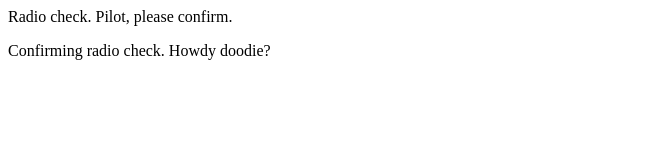
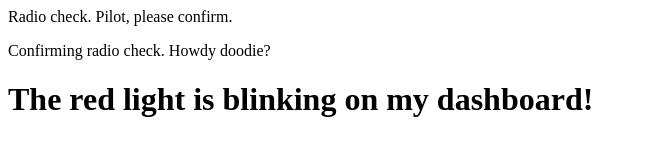
Before and after one commit to lucible/lc101-class13-studio, a plain HTML site: page index.html in a window 1280 px wide. Shown: the whole page, without its empty margins (0-646 px from the left). Drawn offline with Linux system fonts and the light colour scheme.

Commit message:
a wild commit appears

```diff
--- a/index.html
+++ b/index.html
@@ -2,5 +2,6 @@
 <body>
    <p>Radio check. Pilot, please confirm.</p>
    <p>Confirming radio check. Howdy doodie? </p>
+   <h1>The red light is blinking on my dashboard!</h1>
 </body>
 </html>
```
